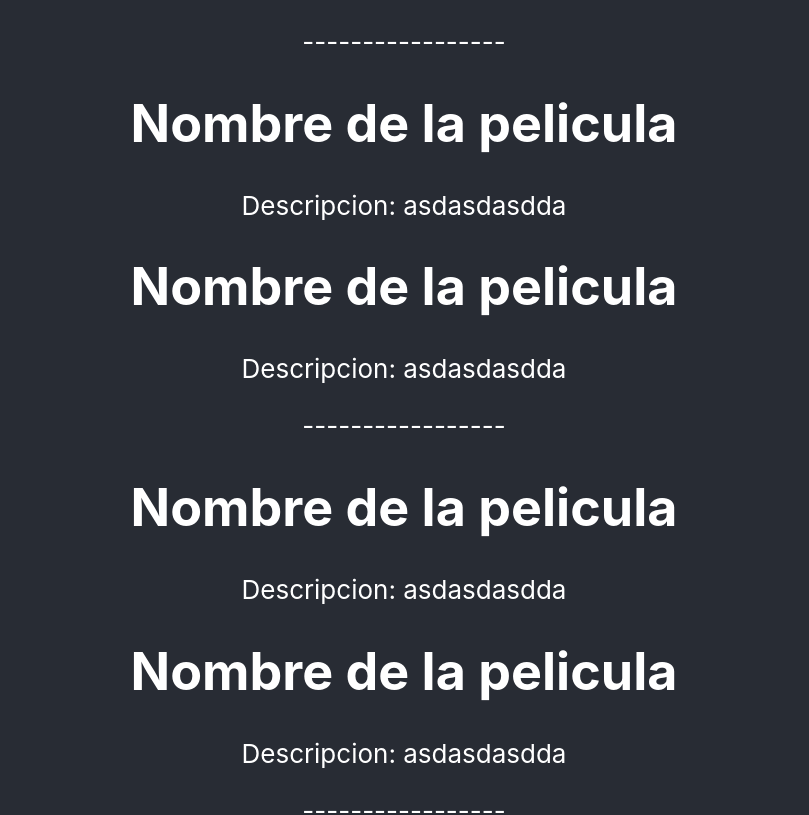
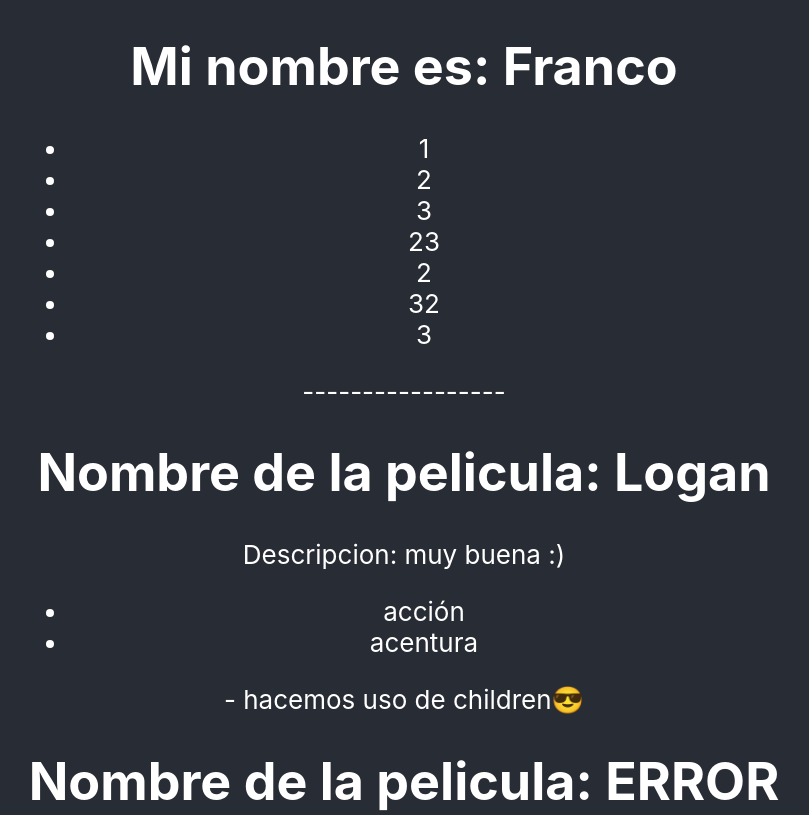
Before and after one commit to acemov/first-react, a React (Create React App) app: page / in a window 1280 px wide. Shown: the top 815 px of the page, without its empty margins (236-1045 px from the left). Built offline with nearby package versions, Linux system fonts and the light colour scheme.

Commit message:
practicando props, key, children

```diff
--- a/src/App.js
+++ b/src/App.js
@@ -4,13 +4,19 @@ import './App.css';
 import TiraPeliculas from "./components/TiraPeliculas"
 
 function App() {
+  let nombre = "Franco"
+  let listaDeNumeros = [1,2,3,23,2,32,3]
   return (
     <div className="App">
       <header className="App-header">
         <main>
+          <h1>Mi nombre es: {nombre}</h1>
+          <ul>
+            {listaDeNumeros.map((numeros,i) => <li key={i+numeros}> {numeros} </li>)}
+          </ul>
           <TiraPeliculas />
-          <TiraPeliculas />
-          <TiraPeliculas />
+
+          {/* <TiraPeliculas /> */}
         </main>
       </header>
     </div >
--- a/src/components/Pelicula.js
+++ b/src/components/Pelicula.js
@@ -1,10 +1,14 @@
 import React from 'react';
 
-function Pelicula() {
+function Pelicula(props) {
     return (
         <div className="App">
-            <h1>Nombre de la pelicula </h1>
-            <p>Descripcion: asdasdasdda </p>
+            <h1>Nombre de la pelicula: {props.nombres}</h1>
+            <p>Descripcion: {props.descripcion} </p>
+            <ul>
+                {props.genero.map((genero, i) => <li key={i + genero}>{genero}</li>)}
+            </ul>
+            {props.children}
         </div >
     );
 }
--- a/src/components/TiraPeliculas.js
+++ b/src/components/TiraPeliculas.js
@@ -5,8 +5,12 @@ function TiraPeliculas() {
     return (
         <div className="App">
             <p>-----------------</p>
-            <Pelicula />
-            <Pelicula />
+            <Pelicula genero={["acción", "acentura"]} nombres="Logan" descripcion="muy buena :)" >
+                <p>- hacemos uso de children😎</p>
+            </Pelicula>
+            <Pelicula genero={["tegnologia", "errores", "ia"]} nombres="ERROR" descripcion="muy mala :(" >
+                <p>- childreeeen🤣</p>
+            </Pelicula>
         </div >
     );
 }
```
